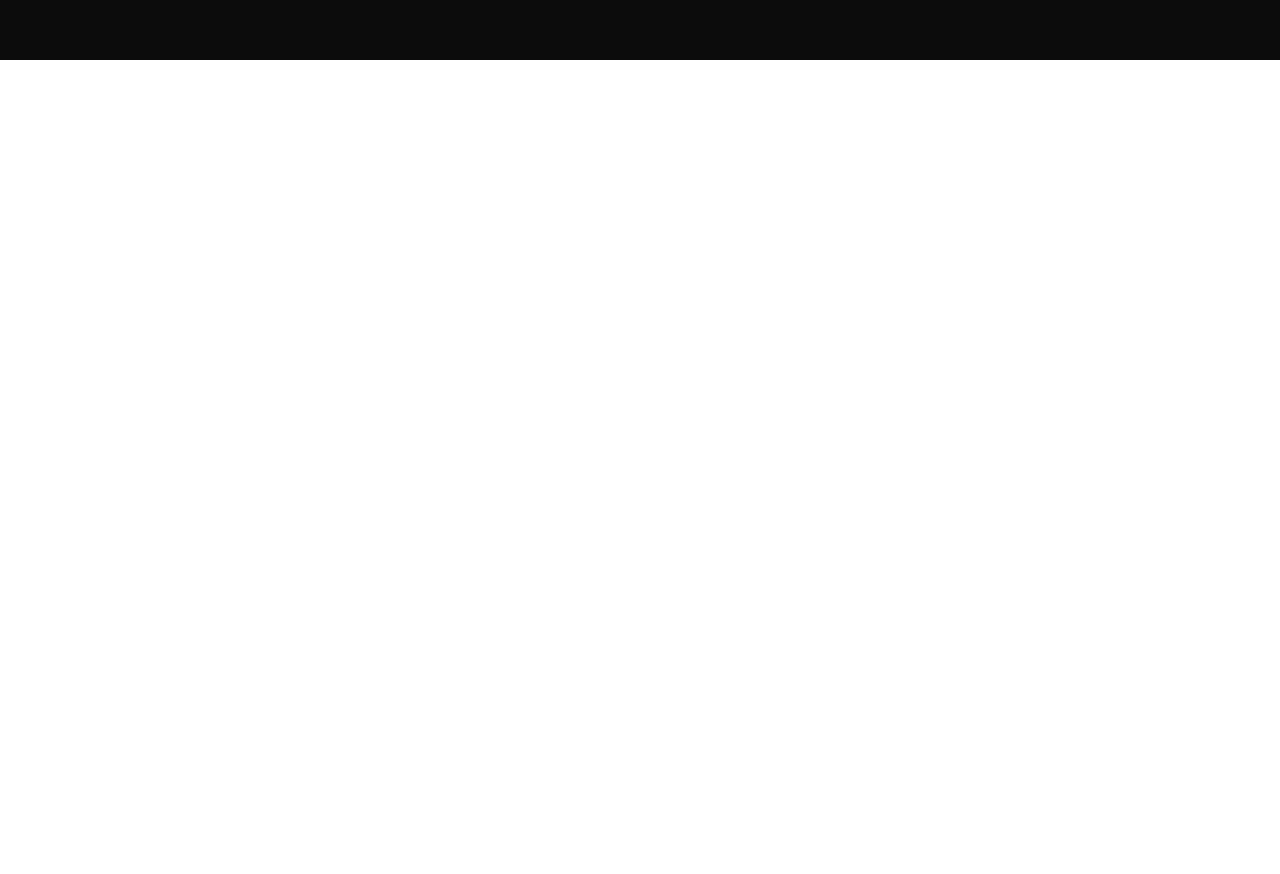
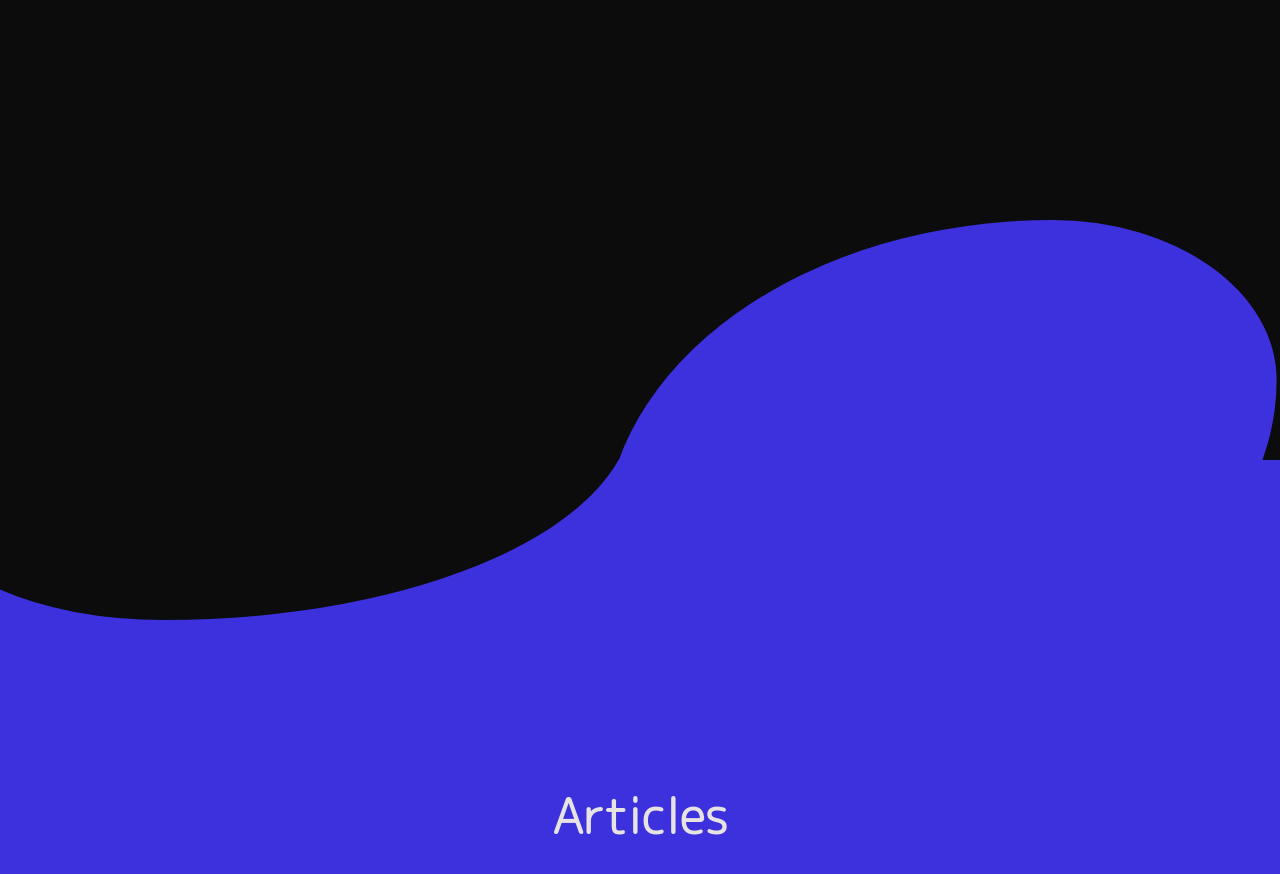
Before and after one commit to sarvagya230/havk, a plain HTML site: page index.html in a window 1280 px wide. Shown: the part 1540-2414 px from the top of the page. Before the commit the page ends 1600 px from the top, so only its background shows below. Drawn offline with nearby package versions, Linux system fonts and the light colour scheme.

Commit message:
Added Articles

```diff
--- a/index.html
+++ b/index.html
@@ -32,7 +32,7 @@
         </div>
 
     </div>
-    <div class="landing">
+    <section class="landing">
         <div class="LandingText">
 
             <h1 class="LandingHeading" >Title</h1>
@@ -43,8 +43,9 @@
     <div class="stars"></div>
     <model-viewer class="model" src="./scene.gltf" alt="VR Headset" s ar ios-src="./scene.gltf"></model-viewer>
 
-</div>
-<div class="roadmapPage">
+    </section>
+
+<section class="roadmapPage">
 
     <div class="textContainer">
         <div class="mainText">
@@ -56,6 +57,17 @@
     </div>
 
 
-</div>
+    <div class="circle2" ></div>
+</section>
+
+<section class="articles">
+    <div class="circle " ></div>
+    <h1 >Articles</h1>
+    <div class="articleList">
+        <div></div>
+
+    </div>
+</section>
+
 </body>
 </html>
--- a/styles.css
+++ b/styles.css
@@ -5,11 +5,51 @@ body{
 
     overflow-x: hidden;
 }
+
+.articles{
+    display: block;
+    position: absolute;
+    transform: translateY(150%);
+    height: 100%;
+    width: 100vw;
+    background: #3c31dd;
+}
+.articles h1{
+    text-align: center;
+    color: #e7e3e3;
+    font-size: 48px;
+    font-family: 'M PLUS Rounded 1c', sans-serif;
+
+}
+.circle2{
+    height: 40%;
+    width: 52.5%;
+
+
+    background: #3c31dd;
+    border-radius: 100% 50%;
+   position: absolute;
+   display: block;
+   bottom: 0;
+   right: 0;
+   transform: translateY(50%) translateX(-0.5%);
+    rotate: 1800deg;
+}
+.circle{
+    height: 40%;
+    width: 55%;
+
+
+    background: #0c0c0c;
+    border-radius: 100% 50%;
+    transform: translateY(-50%) translateX(-10%) ;
+    rotate: 0deg;
+}
 .roadmapPage{
     width: 100vw;
     display: block;
     position: absolute;
-    height: 100vh;
+    height: 150vh;
     z-index: 2;
     background: #0c0c0c;
 
```
